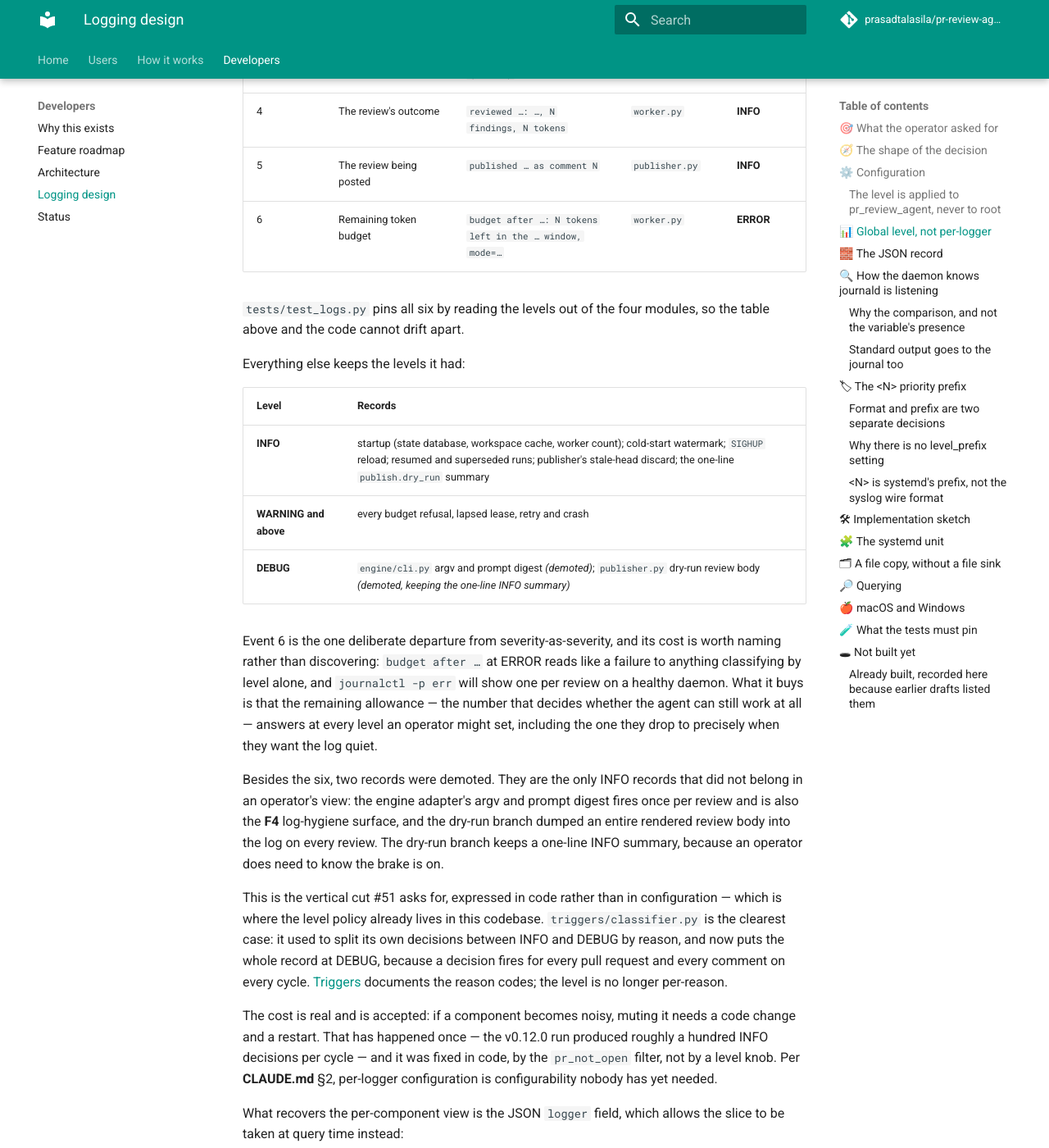
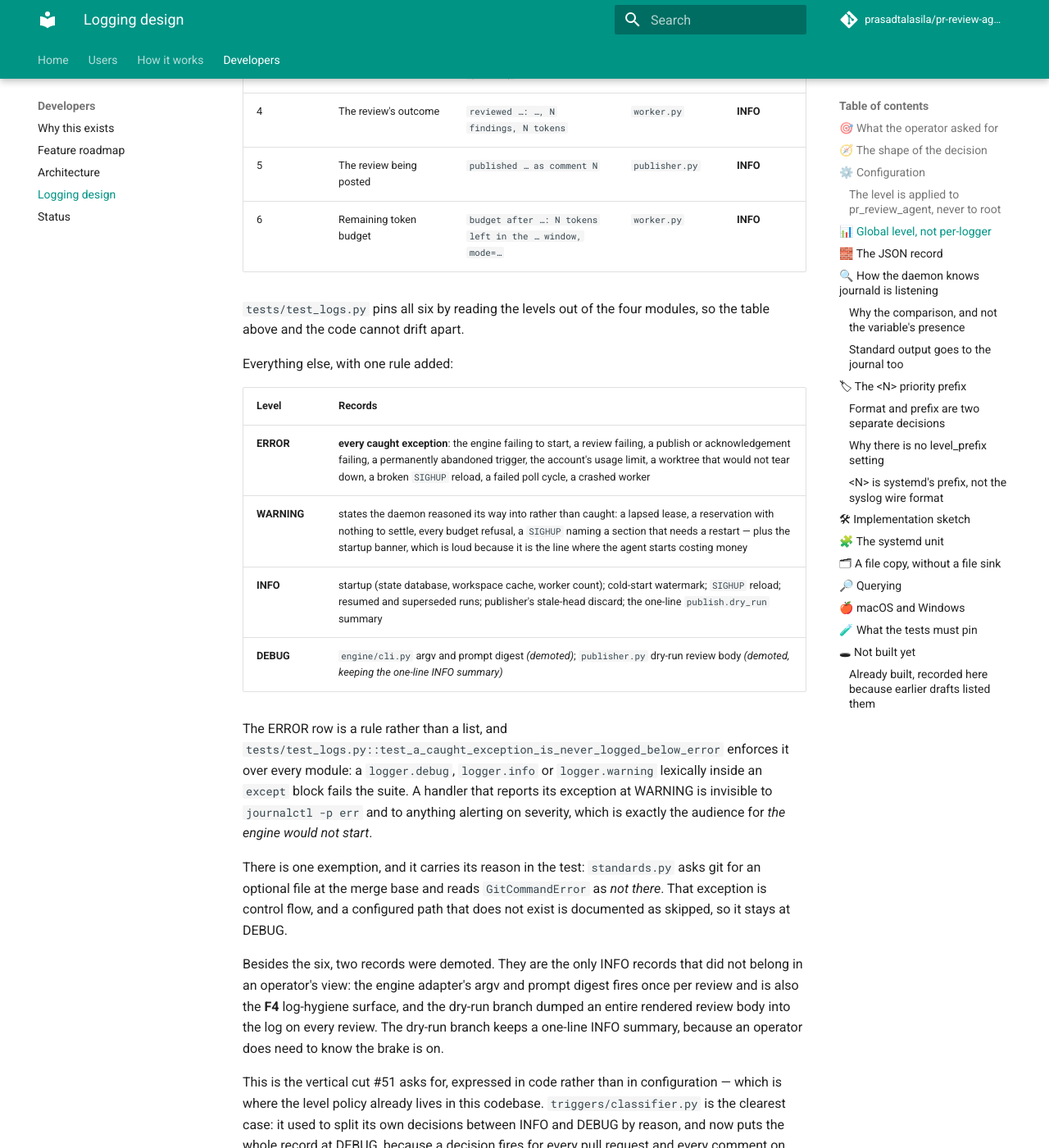
Before and after one commit to prasadtalasila/pr-review-agent, an MkDocs documentation site: the page built from docs/LOGGING.md, in a window 1280 px wide and 1400 px high, scrolled down 4090 px. Shown: the whole window at 82% size. Built offline with MkDocs 1.6.1 and Material for MkDocs 9.7.7, drawn with Linux system fonts in a browser that asks for light colours; comment, search, counter and statistics services are not loaded; some of the changed text lies outside the part shown.

Commit message:
Put every caught exception at ERROR, and event 6 back at INFO
Two level corrections, and the second is the one with teeth.

**Event 6 moves to INFO.** Putting the remaining budget at ERROR made
`journalctl -p err` fire once per review on a healthy daemon, which is the
same failure as logging nothing: a severity that means "something was
written" tells an operator nothing. All four per-review events are now INFO,
so the default level is the review lifecycle -- start, outcome, posting,
remaining allowance -- and nothing else.

**Every record emitted from inside an `except` block is ERROR.** They were
WARNING, so the engine failing to start, a review failing, a publish or an
acknowledgement failing, a permanently abandoned trigger and the account's
usage limit were all invisible to `journalctl -p err` and to anything
alerting on severity -- exactly the audience for those messages.

The rule is enforced rather than remembered:
`test_a_caught_exception_is_never_logged_below_error` walks every module in
the package and fails on a `logger.debug`, `logger.info` or `logger.warning`
lexically inside an `except`. It found one this change had missed by eye --
`workspace/repo.py`'s teardown failure, a worktree leaking disk until the
next sweep -- which is now ERROR too.

One exemption, carrying its reason in the test: `engine/standards.py` asks
git for an optional file at the merge base and reads `GitCommandError` as
"not there". That exception is control flow, and a configured path that does
not exist is documented as skipped, so it stays at DEBUG rather than firing
on every review of every repository that does not carry all of them.

What stays WARNING is now a category rather than a leftover: states the
daemon reasoned its way into rather than caught -- a lapsed lease, a
reservation with nothing to settle, a budget refusal, a `SIGHUP` naming a
section that needs a restart -- plus the startup banner, which is loud
because it is the line where the agent starts costing money.

Minor version bump to 0.18.0: `logging.level`, `--log-level`,
`PR_REVIEW_AGENT_LOG_LEVEL` and two new log records are added behaviour, and
the level of several existing records changed.

Verified: `pytest` 900 passed, 1 skipped; `ruff format --check` and `ruff
check` clean; `pylint` 9.95 src / 9.38 tests; `pyright` 0 errors; `mkdocs
build --strict` clean; `poetry check --lock` all set.

Co-Authored-By: Claude Opus 5 <noreply@anthropic.com>

```diff
--- a/docs/LOGGING.md
+++ b/docs/LOGGING.md
@@ -153,8 +153,9 @@ The six events carry the levels below. The split is **per poll cycle**
 against **per review**: events 1 and 2 fire for every pull request and every
 comment on every cycle, so they sit at DEBUG where an operator turns them on
 to ask *why wasn't this reviewed*. Events 3 to 6 fire once per review, so
-they are visible at the default INFO — and event 6, the one number an
-operator wants whatever else is switched off, is louder still.
+all four are visible at the default INFO: an operator watching a healthy
+daemon sees each review start, end, get posted, and what it left in the
+budget, and nothing else.
 
 | # | Event | Record | Where | Level |
 | :-- | :-- | :-- | :-- | :-- |
@@ -163,26 +164,32 @@ operator wants whatever else is switched off, is louder still.
 | 3 | Start of a review | `reviewing repo#N as … (mode=…)` | `worker.py` | **INFO** |
 | 4 | The review's outcome | `reviewed …: …, N findings, N tokens` | `worker.py` | **INFO** |
 | 5 | The review being posted | `published … as comment N` | `publisher.py` | **INFO** |
-| 6 | Remaining token budget | `budget after …: N tokens left in the … window, mode=…` | `worker.py` | **ERROR** |
+| 6 | Remaining token budget | `budget after …: N tokens left in the … window, mode=…` | `worker.py` | **INFO** |
 
 `tests/test_logs.py` pins all six by reading the levels out of the four
 modules, so the table above and the code cannot drift apart.
 
-Everything else keeps the levels it had:
+Everything else, with one rule added:
 
 | Level | Records |
 | :-- | :-- |
+| **ERROR** | **every caught exception**: the engine failing to start, a review failing, a publish or acknowledgement failing, a permanently abandoned trigger, the account's usage limit, a worktree that would not tear down, a broken `SIGHUP` reload, a failed poll cycle, a crashed worker |
+| **WARNING** | states the daemon reasoned its way into rather than caught: a lapsed lease, a reservation with nothing to settle, every budget refusal, a `SIGHUP` naming a section that needs a restart — plus the startup banner, which is loud because it is the line where the agent starts costing money |
 | **INFO** | startup (state database, workspace cache, worker count); cold-start watermark; `SIGHUP` reload; resumed and superseded runs; publisher's stale-head discard; the one-line `publish.dry_run` summary |
-| **WARNING and above** | every budget refusal, lapsed lease, retry and crash |
 | **DEBUG** | `engine/cli.py` argv and prompt digest *(demoted)*; `publisher.py` dry-run review body *(demoted, keeping the one-line INFO summary)* |
 
-Event 6 is the one deliberate departure from severity-as-severity, and its
-cost is worth naming rather than discovering: `budget after …` at ERROR reads
-like a failure to anything classifying by level alone, and
-`journalctl -p err` will show one per review on a healthy daemon. What it
-buys is that the remaining allowance — the number that decides whether the
-agent can still work at all — answers at every level an operator might set,
-including the one they drop to precisely when they want the log quiet.
+The ERROR row is a rule rather than a list, and
+`tests/test_logs.py::test_a_caught_exception_is_never_logged_below_error`
+enforces it over every module: a `logger.debug`, `logger.info` or
+`logger.warning` lexically inside an `except` block fails the suite. A
+handler that reports its exception at WARNING is invisible to
+`journalctl -p err` and to anything alerting on severity, which is exactly
+the audience for *the engine would not start*.
+
+There is one exemption, and it carries its reason in the test: `standards.py`
+asks git for an optional file at the merge base and reads `GitCommandError`
+as *not there*. That exception is control flow, and a configured path that
+does not exist is documented as skipped, so it stays at DEBUG.
 
 Besides the six, two records were demoted. They are the only INFO records
 that did not belong in an operator's view: the engine adapter's argv and
--- a/pyproject.toml
+++ b/pyproject.toml
@@ -1,6 +1,6 @@
 [project]
 name = "pr-review-agent"
-version = "0.17.0"
+version = "0.18.0"
 description = "Locally-hosted LLM-based PR review agent with enforced usage budgets"
 readme = "README.md"
 requires-python = ">=3.10,<3.15"
```
Also changed, not shown: docs/CONFIG.md (+10 -10 lines), 4 other files.
